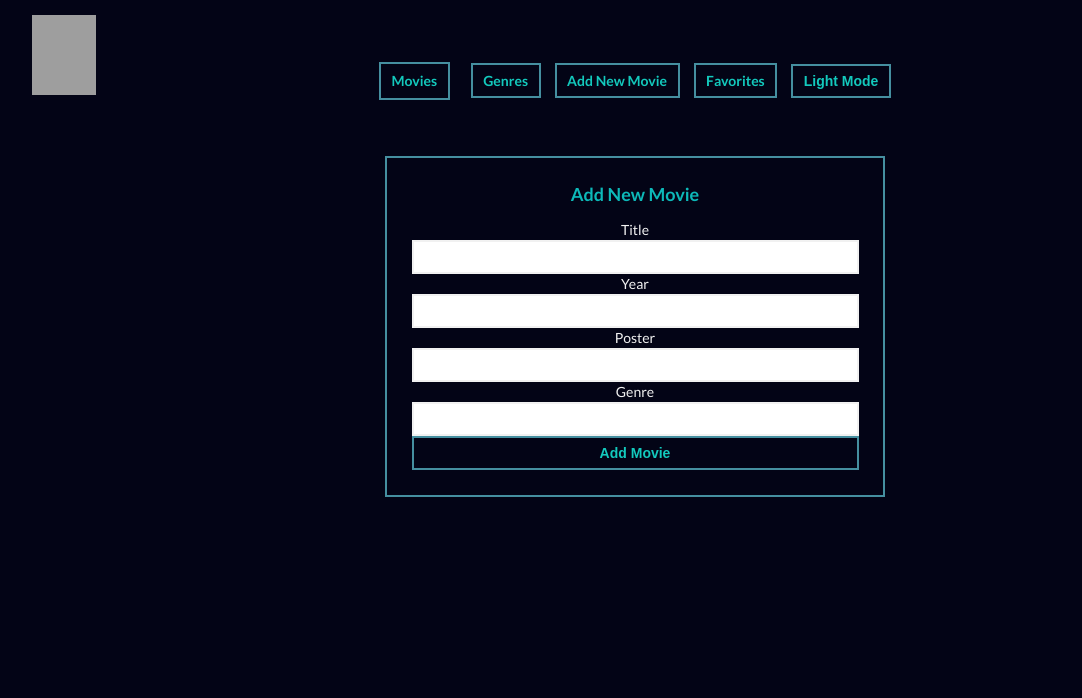
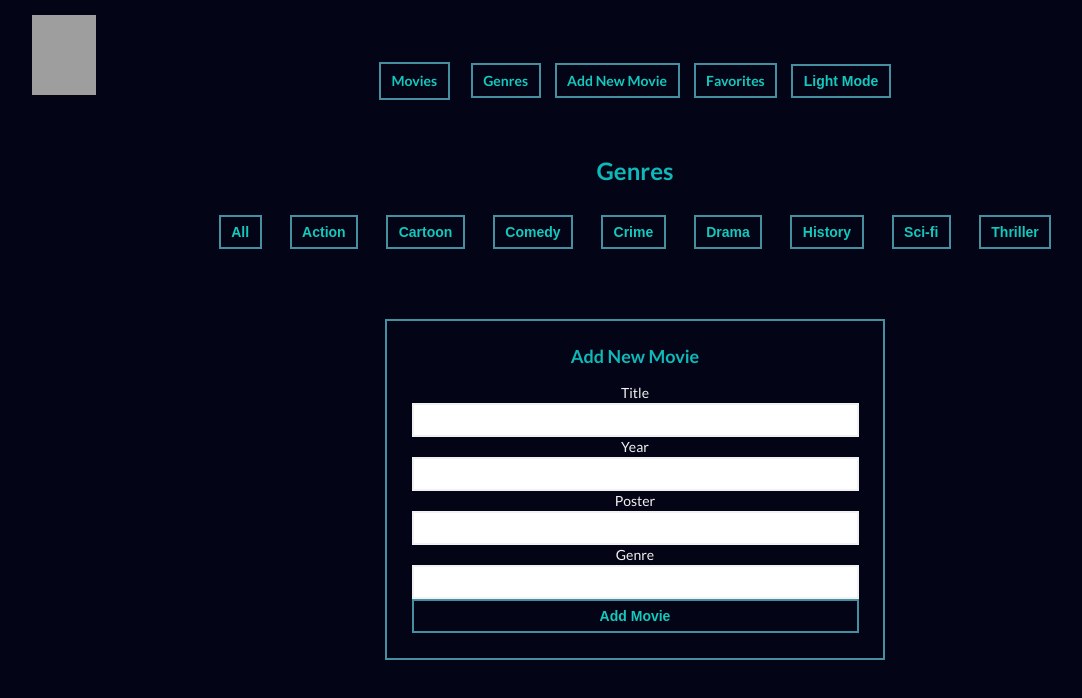
Before and after one commit to ilonagog/movies-in-React-, a React (Create React App) app: page /newMovieForm in a window 1280 px wide. Shown: the top 698 px of the page, without its empty margins (5-1087 px from the left). Built offline with nearby package versions, Linux system fonts and the light colour scheme; data requests are answered from the project's data file; grey boxes are pictures that could not be loaded.

Commit message:
Made changes in App.js , fetched all genres in App.js. Filtered movies by genres in App.js, passed filtered movies in MovieList.js, from MovieList passed genre as a prop to MoviePage.js got as a prop genres, selectedGenre, setSelectedGenre from App.js

```diff
--- a/db.json
+++ b/db.json
@@ -1,5 +1,6 @@
 {
   "genres": [
+    "All",
     "Action",
     "Cartoon",
     "Comedy",
@@ -7,7 +8,7 @@
     "Drama",
     "History",
     "Sci-fi",
-    "THriller"
+    "Thriller"
   ],
   "movies": [
     {
--- a/src/App.js
+++ b/src/App.js
@@ -10,11 +10,12 @@ import Genres from './components/Genres';
 
 
 function App() {
-
+  const [selectedGenre, setSelectedGenre] = useState("All")
+  const [genres, setGenres] = useState([])
   const [movies, setMovies] = useState([]);
   const [isDarkMode, setIsDarkMode] = useState(true);
   // console.log(genres)
-  //const [selectedGenre, setSelectedGenre] = useState("All")
+
   console.log(movies)
 
 
@@ -24,6 +25,13 @@ function App() {
       .then((r) => r.json())
       .then(setMovies)
   }, []);
+
+  useEffect(() => {
+    fetch(" http://localhost:3000/genres")
+      .then(resp => resp.json())
+      .then(data => setGenres(data))
+  }, [])
+  console.log(genres)
 
 
   const handleDarkMode = () => {
@@ -46,20 +54,21 @@ function App() {
     setMovies(filteredArray)
   }
 
+  const moviesFilteredByGenres = movies.filter(movie => movie.genre === selectedGenre || selectedGenre === "All")
+
 
 
   return (
     <div className={isDarkMode ? "App" : "App light"} >
       <NavBar isDarkMode={isDarkMode} handleDarkMode={handleDarkMode} />
+      <Genres movies={movies} genres={genres} selectedGenre={selectedGenre} setSelectedGenre={setSelectedGenre} />
       <Switch>
-        <Route path="/genres">
-          <Genres movies={movies} />
-        </Route>
+
         <Route path="/newmovieform">
           <NewMovieForm addNewMovie={addNewMovie} />
         </Route>
         <Route path="/">
-          <MovieList movies={movies} onDeleteMovie={onDeleteMovie} onUpdateMovie={handleUpdateMovie} />
+          <MovieList movies={moviesFilteredByGenres} onDeleteMovie={onDeleteMovie} onUpdateMovie={handleUpdateMovie} />
         </Route>
       </Switch>
     </div>
--- a/src/components/Genres.js
+++ b/src/components/Genres.js
@@ -1,38 +1,37 @@
-import React, { useEffect, useState } from 'react';
-import MoviePage from './MoviePage';
+import React from 'react';
+//import MoviePage from './MoviePage';
 
-function Genres({ movies }) {
-    const [genres, setGenres] = useState([])
-    const [selectedGenre, setSelectedGenre] = useState([])
+function Genres({ genres, selectedGenre, setSelectedGenre }) {
+    // const [genres, setGenres] = useState([])
+    //const [selectedGenre, setSelectedGenre] = useState("All")
 
-    useEffect(() => {
-        fetch(" http://localhost:3000/genres")
-            .then(resp => resp.json())
-            .then(setGenres)
-    }, [])
+    // useEffect(() => {
+    //     fetch(" http://localhost:3000/genres")
+    //         .then(resp => resp.json())
+    //         .then(data => setGenres(data))
+    // }, [])
+    // console.log(genres)
 
-    const moviesFilteredByGenres = movies.filter(movie => movie.genre === selectedGenre || selectedGenre === "All")
+    const filteredButtons = genres.map((genre) => (
 
-    const filteredButtons = genres.map(genre => (
 
         <button
             key={genre}
             onClick={(e) => setSelectedGenre(genre)}
-            className={genre === selectedGenre ? "selected" : null}
-        >
+            className={genre === selectedGenre ? "selected" : null}>
             {genre}
         </button>
 
+    ));
 
-    ))
 
 
     return (
         <div>
-            <section>
+            <section >
                 <h2>Genres</h2>
-                <div className="filter">
-                    <button  >All</button>
+                <div className="filter" >
+                    {/* <button >All</button>
                     <button   >Action</button>
                     <button  >Cartoon</button>
                     <button >Comedy</button>
@@ -40,12 +39,12 @@ function Genres({ movies }) {
                     <button  >Drama</button>
                     <button  >History</button>
                     <button  >Sci-Fi</button>
-                    <button   >Thriller</button>
+                    <button   >Thriller</button> */}
                     {filteredButtons}
-                    {moviesFilteredByGenres}
+
                 </div>
             </section>
-            <MoviePage />
+
         </div>
     )
 }
--- a/src/components/MovieList.js
+++ b/src/components/MovieList.js
@@ -10,7 +10,7 @@ function MovieList({ movies, onDeleteMovie }) {
     })
 
     const movieListPage = searchResults.map(movie =>
-        <MoviePage movie={movie} key={movie.id} onDeleteMovie={onDeleteMovie} />
+        <MoviePage movie={movie} key={movie.id} genre={movie.genre} onDeleteMovie={onDeleteMovie} />
     )
 
     const handleChange = (e) => setSearch(e.target.value)
--- a/src/components/MoviePage.js
+++ b/src/components/MoviePage.js
@@ -2,8 +2,8 @@ import { useState } from 'react'
 
 
 
-function MoviePage({ movie, onDeleteMovie, onUpdateMovie }) {
-    const { id, title, year, poster, genre } = movie;
+function MoviePage({ movie, genre, onDeleteMovie, onUpdateMovie }) {
+    const { id, title, year, poster } = movie;
     const [star, setStar] = useState(0)
 
     const handleDeleteClick = () => {
```
